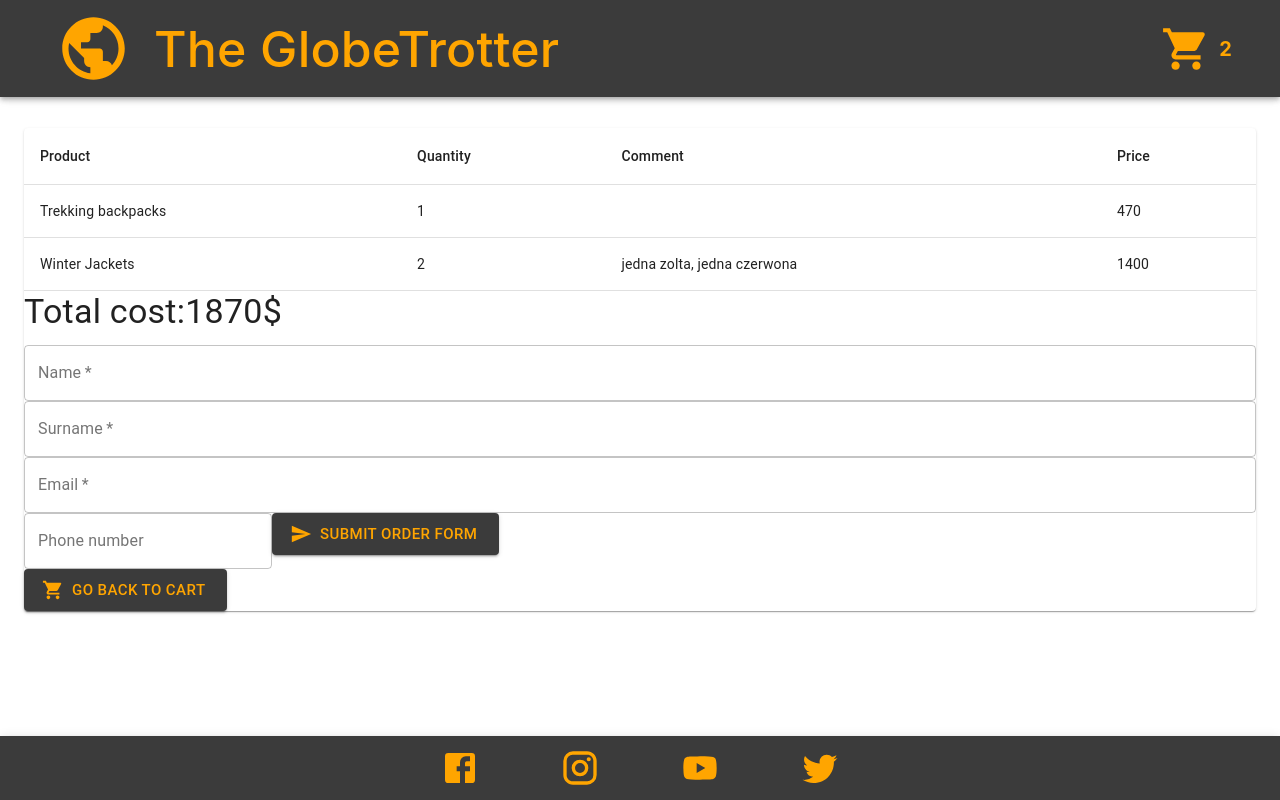
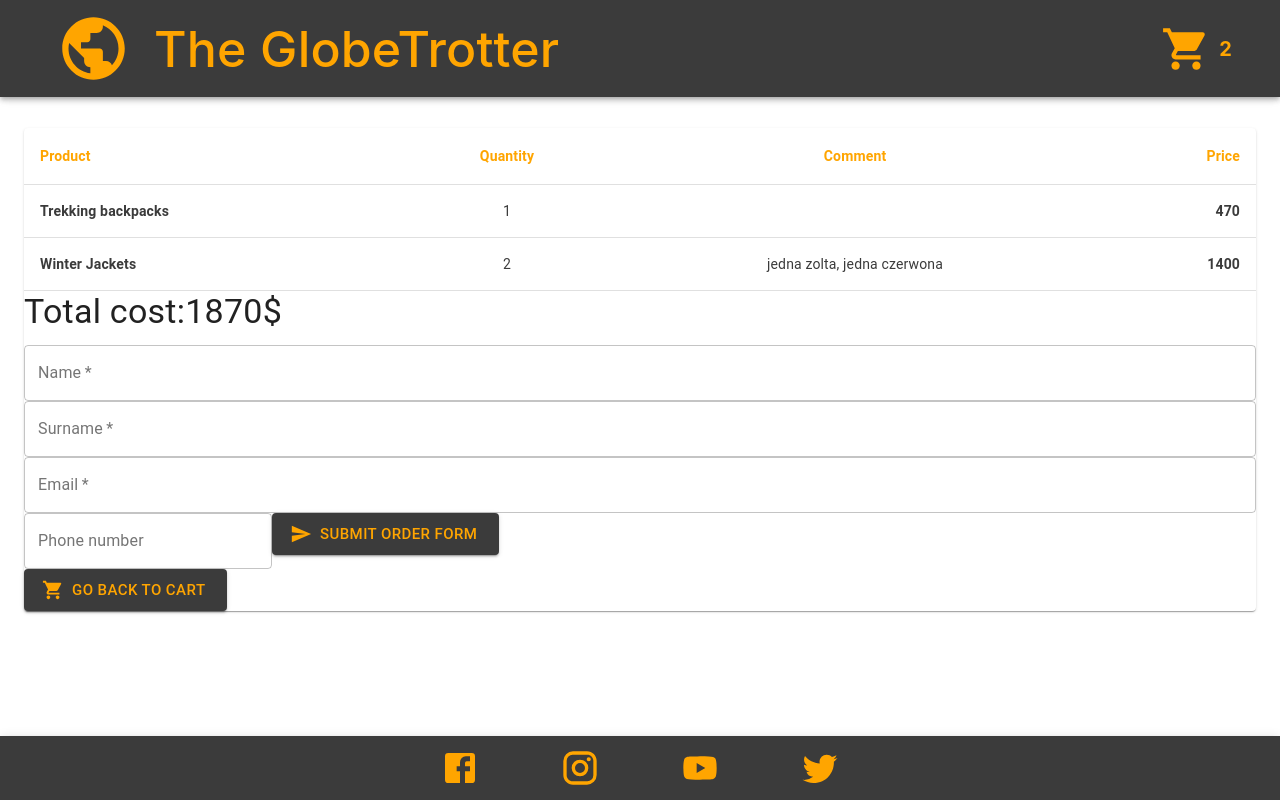
Before and after one commit to piotr-rajtar/globetrotter-shop, a React (Create React App) app: page /order in a window 1280 px wide. Built offline with nearby package versions, Linux system fonts and the light colour scheme.

Commit message:
Apply styles for OrderSummaryList component

```diff
--- a/src/components/features/OrderSummaryList/OrderSummaryList.js
+++ b/src/components/features/OrderSummaryList/OrderSummaryList.js
@@ -1,7 +1,5 @@
 import React from 'react';
 import PropTypes from 'prop-types';
-
-import clsx from 'clsx';
 
 // import { connect } from 'react-redux';
 // import { reduxSelector, reduxActionCreator } from '../../../redux/exampleRedux.js';
@@ -15,22 +13,22 @@ import TableCell from '@material-ui/core/TableCell';
 import TableBody from '@material-ui/core/TableBody';
 
 const Component = ({cartProducts}) => (
-  <Table aria-label='simple table'>
+  <Table>
     <TableHead>
       <TableRow>
-        <TableCell>Product</TableCell>
-        <TableCell>Quantity</TableCell>
-        <TableCell>Comment</TableCell>
-        <TableCell>Price</TableCell>
+        <TableCell className={styles.tableHeaderLeftEdge}>Product</TableCell>
+        <TableCell className={styles.tableHeaderCenter}>Quantity</TableCell>
+        <TableCell className={styles.tableHeaderCenter}>Comment</TableCell>
+        <TableCell className={styles.tableHeaderRightEdge}>Price</TableCell>
       </TableRow>
     </TableHead>
     <TableBody>
       {cartProducts.map(cartProduct => (
         <TableRow key={cartProduct.id}>
-          <TableCell>{cartProduct.name}</TableCell>
-          <TableCell>{cartProduct.quantity}</TableCell>
-          <TableCell>{cartProduct.comment}</TableCell>
-          <TableCell>{cartProduct.finalPrice}</TableCell>
+          <TableCell className={styles.tableBodyLeftEdge}>{cartProduct.name}</TableCell>
+          <TableCell className={styles.tableBodyCenter}>{cartProduct.quantity}</TableCell>
+          <TableCell className={styles.tableBodyCenter}>{cartProduct.comment}</TableCell>
+          <TableCell className={styles.tableBodyRightEdge}>{cartProduct.finalPrice}</TableCell>
         </TableRow>
       ))}
     </TableBody>
--- a/src/components/features/OrderSummaryList/OrderSummaryList.module.scss
+++ b/src/components/features/OrderSummaryList/OrderSummaryList.module.scss
@@ -2,3 +2,38 @@
 
 // .root {
 // }
+
+.tableHeaderCenter {
+  font-weight: bold;
+  color: $main-color;
+  text-align: center;
+}
+
+.tableHeaderLeftEdge {
+  font-weight: bold;
+  color: $main-color;
+  text-align: left;
+}
+
+.tableHeaderRightEdge {
+  font-weight: bold;
+  color: $main-color;
+  text-align: right;
+}
+
+.tableBodyCenter {
+  text-align: center;
+  color: $secondary-color;
+}
+
+.tableBodyLeftEdge {
+  text-align: left;
+  font-weight: bold;
+  color: $secondary-color;
+}
+
+.tableBodyRightEdge {
+  text-align: right;
+  color: $secondary-color;
+  font-weight: bold;
+}
```
